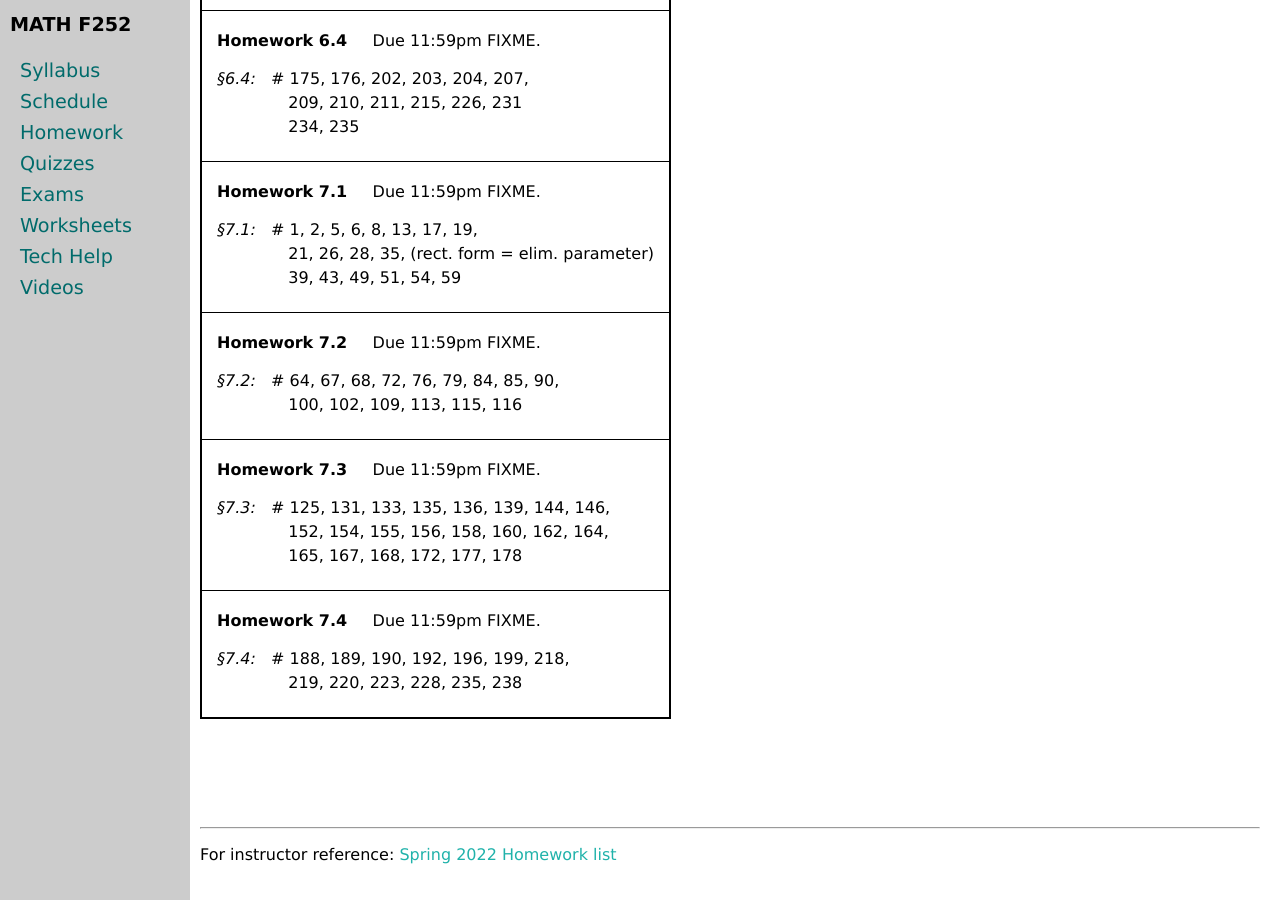
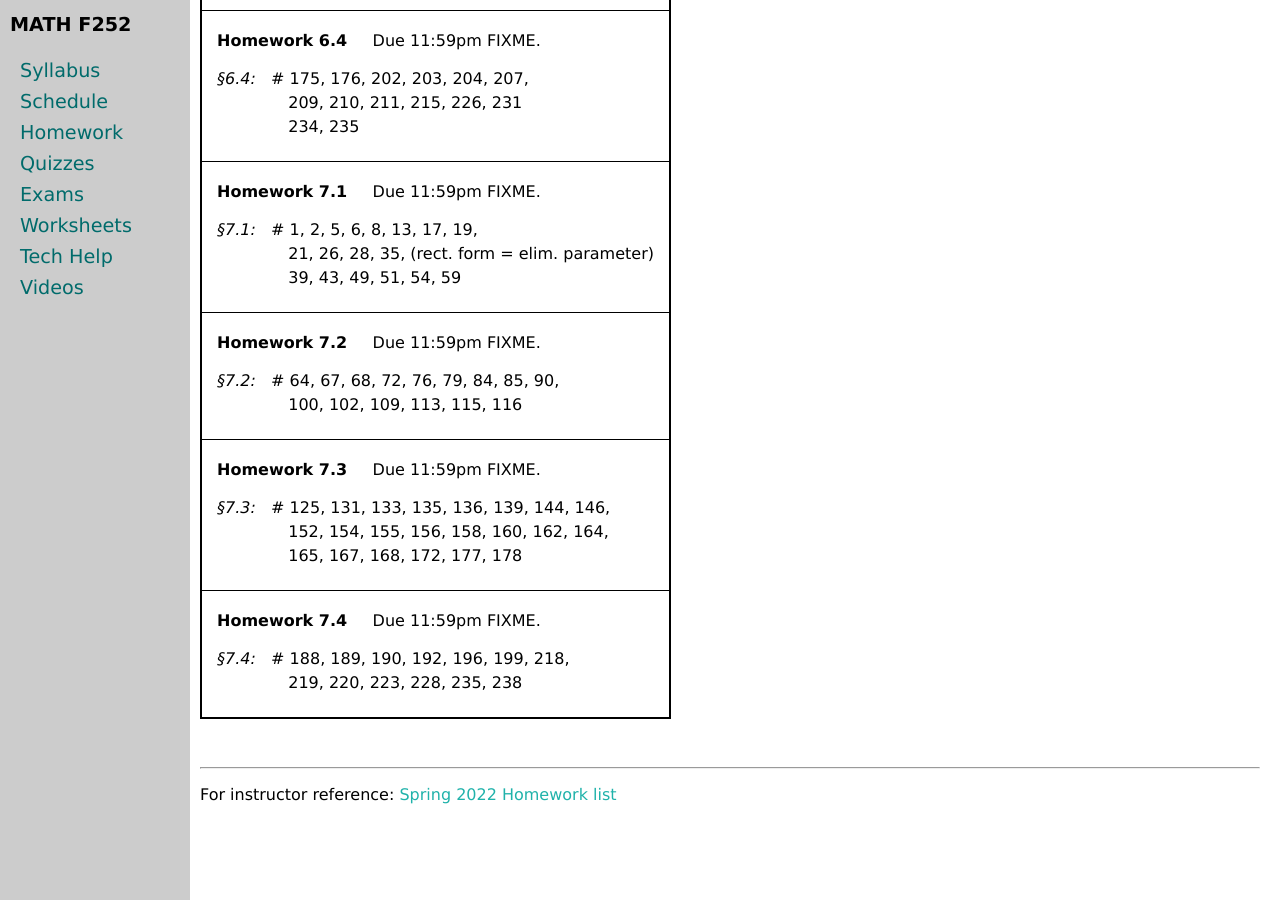
Before and after one commit to uaf-math/calc2, a Jekyll site: the page built from homework.md, in a window 1280 px wide and 900 px high, scrolled down 3859 px. Built offline with Jekyll 4.4.1, drawn with Linux system fonts in a browser that asks for light colours.

Commit message:
minor uniformity fiddle

```diff
--- a/homework.md
+++ b/homework.md
@@ -32,7 +32,7 @@ There are some differences, hopefully not many, between the following *four* ver
 
 {% include homework_table.md  data=site.data.homework %}
 
-<div style="padding-bottom: 100px"></div>
+<div style="padding-bottom: 40px"></div>
 
 ---
 For instructor reference: [Spring 2022 Homework list](homeworkS22.html)
```
